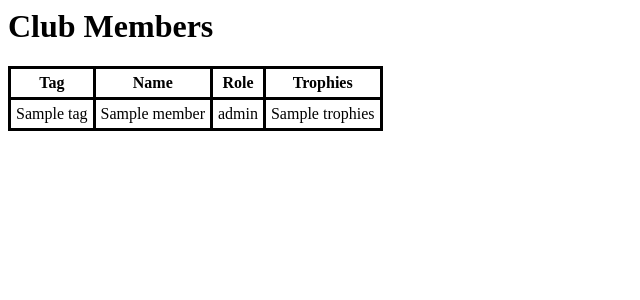
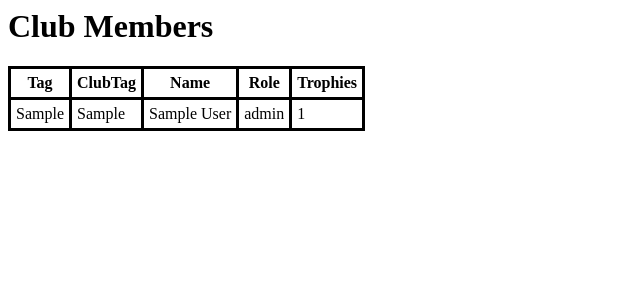
Before and after one commit to JavierAlexCastro/club-league-tracker, a Flask app: template club_league_tracker/templates/members.html in a window 1280 px wide. Shown: the top 300 px of the page, without its empty margins (0-640 px from the left). Run offline with Flask 2, Linux system fonts and the light colour scheme; tables that the repository leaves empty hold one stand-in row (values such as "Sample post"); the template is opened without the code that fills it: values that come from a table or form of the project are taken from there, most other values are stand-ins (such as "Sample title", 1, 10 or a date in 2020).

Commit message:
add club_tag column and actually query using club_tag

```diff
--- a/club_league_tracker/app.py
+++ b/club_league_tracker/app.py
@@ -87,7 +87,10 @@ def site_club_members(input_club_tag: str):
         else:
             # TODO: proper logging
             print("Getting members from DB")
-            members = ClubMember.query.all()
+            members = ClubMember.query \
+                .filter(ClubMember.club_tag.endswith(club_tag)) \
+                .order_by(ClubMember.trophies.desc()) \
+                .all()
         print(f"Retrieved {str(len(members))} club_members: ")
     except Exception as ex:
         # TODO: proper logging and exception handling
--- a/club_league_tracker/models/db/club_league_season.py
+++ b/club_league_tracker/models/db/club_league_season.py
@@ -19,7 +19,7 @@ class ClubLeagueSeason(db.Model):
     participation = db.Column('season_participation', db.Integer, nullable=True,
                                 default=Defaults.INTEGER)
     is_current = db.Column('season_is_current', db.Boolean, nullable=False)
-    club_league_games = db.relationship('club_league_games',
+    club_league_games = db.relationship('ClubLeagueGames',
                                         backref='club_league_season', lazy=True)
 
     def __repr__(self):
--- a/club_league_tracker/models/db/club_member.py
+++ b/club_league_tracker/models/db/club_member.py
@@ -3,14 +3,16 @@ from club_league_tracker.models.enums.defaults import Defaults
 
 class ClubMember(db.Model):
     tag = db.Column('member_tag', db.String(16), primary_key=True)
+    club_tag = db.Column('club_tag', db.String(16), nullable=False, default=Defaults.STRING)
     name = db.Column('member_name', db.String(32), nullable=False, default=Defaults.STRING)
     role = db.Column('member_role', db.String(32), nullable=False, default=Defaults.STRING)
     trophies = db.Column('member_trophies', db.Integer, nullable=False, default=Defaults.INTEGER)
-    club_league_games = db.relationship('club_league_games', backref='club_member', lazy=True)
+    club_league_games = db.relationship('ClubLeagueGames', backref='club_member', lazy=True)
 
     def __repr__(self):
         return f"Club Member:\n" \
                 f"|  tag({self.tag})\n" \
+                f"|  clug_tag({self.club_tag})\n" \
                 f"|  name({self.name})\n" \
                 f"|  role({self.role})\n" \
                 f"|  trophies({self.trophies}))\n"
--- a/club_league_tracker/networking/bs_clubs.py
+++ b/club_league_tracker/networking/bs_clubs.py
@@ -52,8 +52,8 @@ def get_club_members(club_tag:str, auth_token: str) -> typing.List[ClubMember]:
                 res_trophies = member['trophies']
 
             club_members.append(
-                ClubMember(tag = res_tag, name = res_name, role = res_role,
-                            trophies = res_trophies))
+                ClubMember(tag = res_tag, club_tag = club_tag, name = res_name,
+                            role = res_role, trophies = res_trophies))
     except Exception as ex:
         # TODO: proper logging
         raise RuntimeError(f"Error getting club members for club {club_tag}") from ex
--- a/club_league_tracker/templates/members.html
+++ b/club_league_tracker/templates/members.html
@@ -6,6 +6,7 @@
             <thead>
                 <tr bgcolor="#ffffff">
                     <th>Tag</th>
+                    <th>ClubTag</th>
                     <th>Name</th>
                     <th>Role</th>
                     <th>Trophies</th>
@@ -15,6 +16,7 @@
                 {% for member in member_list %}
                 <tr bgcolor="#ffffff">
                     <td>{{ member.tag }}</td>
+                    <td>{{ member.club_tag }}</td>
                     <td>{{ member.name }}</td>
                     <td>{{ member.role }}</td>
                     <td>{{ member.trophies }}</td>
```
